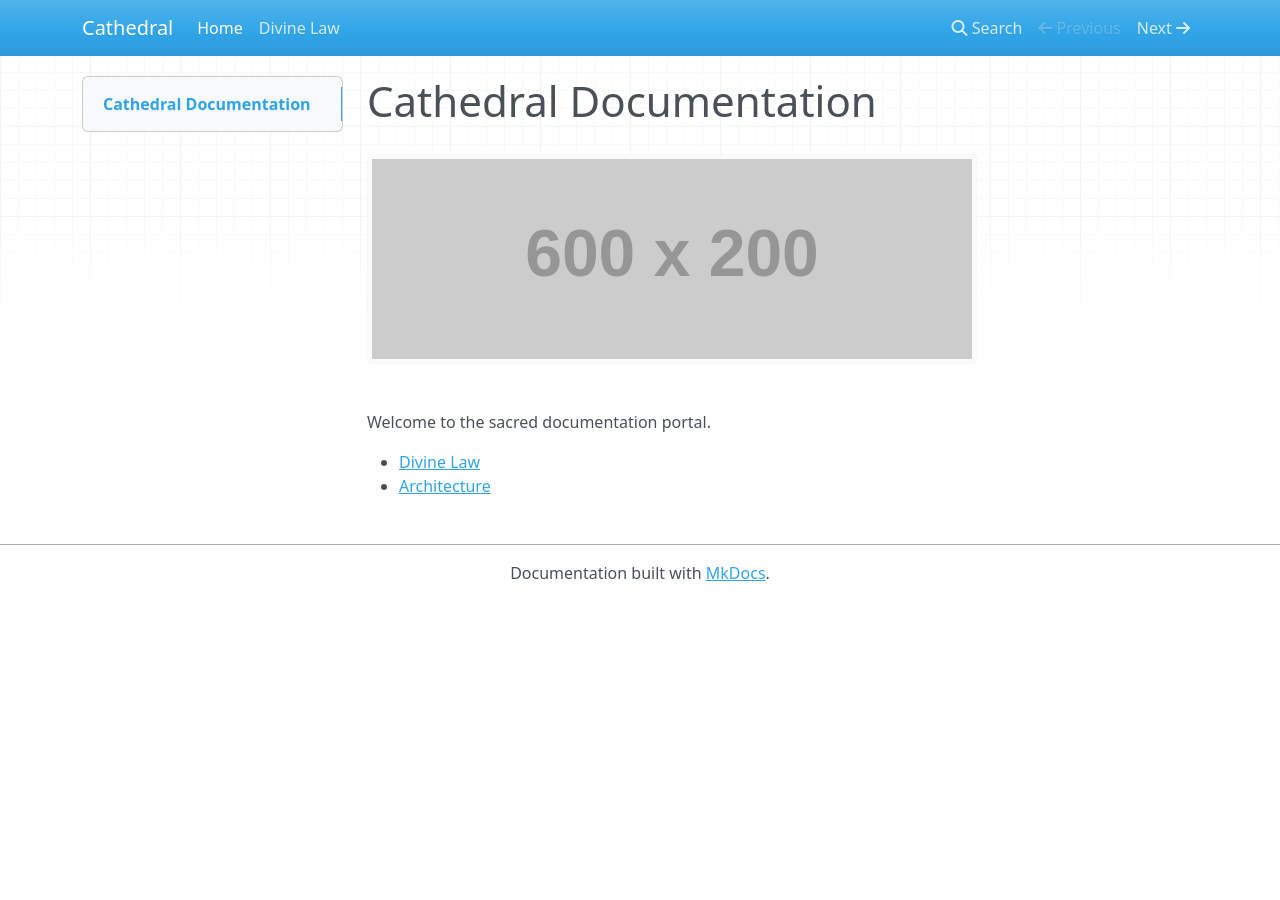
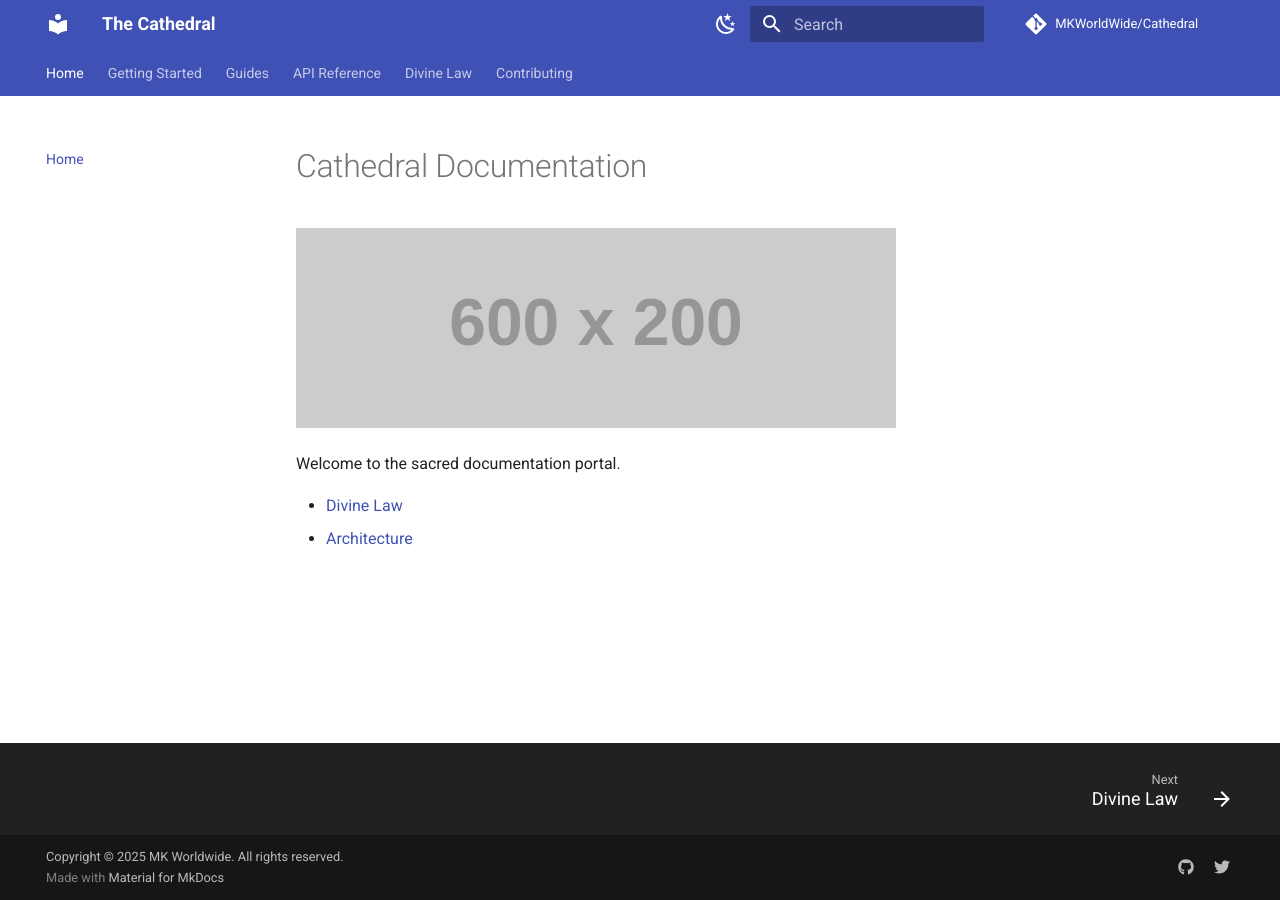
Before and after one commit to MKWorldWide/Cathedral, an MkDocs documentation site: the page built from docs/index.md, in a window 1280 px wide. Built offline with MkDocs 1.6.1 and Material for MkDocs 9.7.7, drawn with Linux system fonts in a browser that asks for light colours; nearby versions of some CDN libraries; comment, search, counter and statistics services are not loaded.

Commit message:
chore(repo-rehab): modernize repository with CI/CD, docs, and dev tools
- Add GitHub Actions for CI/CD and Pages deployment
- Enhance documentation with MkDocs and Material theme
- Add .editorconfig and .nvmrc for consistent development
- Create CONTRIBUTING.md and CODE_OF_CONDUCT.md
- Update README with modern repository features
- Add MIGRATION_NOTES.md for tracking changes

```diff
--- a/mkdocs.yml
+++ b/mkdocs.yml
@@ -1,4 +1,81 @@
-site_name: Cathedral
+site_name: The Cathedral
+site_description: A 100-story subterranean city for sovereign living and resonant governance
+site_author: Seraphic Sovereign
+
+# Repository
+repo_name: MKWorldWide/Cathedral
+repo_url: https://github.com/MKWorldWide/Cathedral
+edit_uri: edit/main/docs/
+
+# Theme
+theme:
+  name: material
+  features:
+    - navigation.tabs
+    - navigation.indexes
+    - navigation.sections
+    - navigation.footer
+    - navigation.tracking
+    - toc.integrate
+  palette:
+    - scheme: default
+      primary: indigo
+      accent: purple
+      toggle:
+        icon: material/weather-night
+        name: Switch to dark mode
+    - scheme: slate
+      primary: deep purple
+      accent: lime
+      toggle:
+        icon: material/weather-sunny
+        name: Switch to light mode
+
+# Navigation
 nav:
   - Home: index.md
-  - Divine Law: COVENANT.md
+  - 'Getting Started':
+    - 'Quick Start': 'getting-started/quick-start.md'
+    - 'Architecture': 'getting-started/architecture.md'
+  - 'Guides':
+    - 'Governance': 'guides/governance.md'
+    - 'Security': 'guides/security.md'
+    - 'AI Integration': 'guides/ai-integration.md'
+  - 'API Reference':
+    - 'Core Systems': 'api/core.md'
+    - 'Modules': 'api/modules.md'
+  - 'Divine Law': 'COVENANT.md'
+  - 'Contributing': 'CONTRIBUTING.md'
+
+# Extensions
+markdown_extensions:
+  - admonition
+  - pymdownx.details
+  - pymdownx.superfences
+  - pymdownx.tabbed
+  - pymdownx.tasks
+  - pymdownx.highlight:
+      anchor_linenums: true
+  - pymdownx.inlinehilite
+  - pymdownx.snippets
+  - pymdownx.emoji:
+      emoji_index: !!python/name:materialx.emoji.twemoji
+      emoji_generator: !!python/name:materialx.emoji.to_svg
+
+# Plugins
+plugins:
+  - search
+  - git-revision-date-localized:
+      type: timeago
+      fallback_to_build_date: true
+
+# Extra
+extra:
+  social:
+    - icon: fontawesome/brands/github
+      link: https://github.com/MKWorldWide/Cathedral
+    - icon: fontawesome/brands/twitter
+      link: https://twitter.com/MKWorldWide
+
+# Copyright
+copyright: Copyright &copy; 2025 MK Worldwide. All rights reserved.
```
Also changed, not shown: CODE_OF_CONDUCT.md (added, +71 -0 lines), CONTRIBUTING.md (added, +113 -0 lines), DIAGNOSIS.md (added, +69 -0 lines), MIGRATION_NOTES.md (added, +87 -0 lines), README.md (+79 -9 lines), 4 other files.
